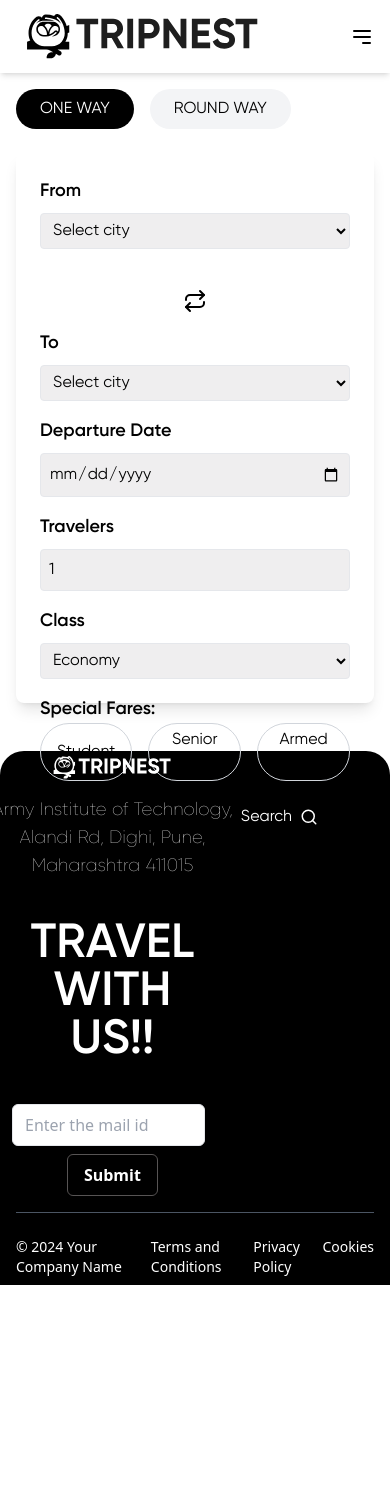
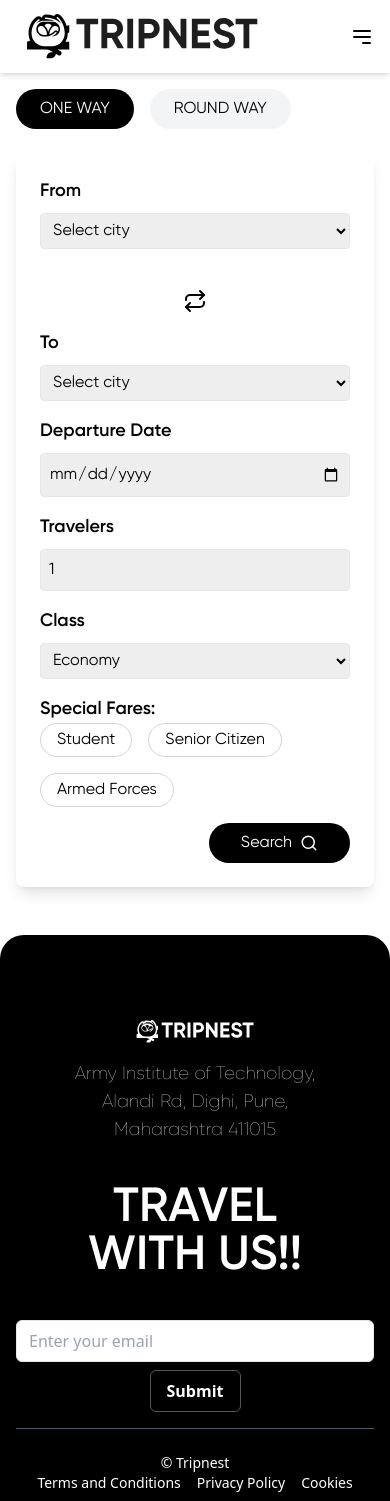
Before and after one commit to Pranav110904/Tripnest, a React (Vite) app in the folder Frontend/: page /searchFlights in a window 390 px wide. Before the commit the page ends 1285 px from the top, so only its background shows below. Built offline with nearby package versions, Linux system fonts and the light colour scheme.

Commit message:
responsiviness 1

```diff
--- a/Frontend/src/Components/FlightSearch.jsx
+++ b/Frontend/src/Components/FlightSearch.jsx
@@ -95,7 +95,7 @@ const FlightSearch = () => {
       </div>
 
       {/* Search Form */}
-      <div className="bg-white h-[550px] rounded-lg shadow-lg p-6 mb-8">
+      <div className="bg-white rounded-lg shadow-lg p-6 mb-8 overflow-auto">
         <div className="grid grid-cols-1 md:grid-cols-3 gap-4 mb-4">
           <div className="space-y-2">
             <label className="text-lg font-semibold text-black">From</label>
@@ -140,11 +140,10 @@ const FlightSearch = () => {
             <input
               type="date"
               className="w-full p-2 bg-[#efeeef] border rounded"
-            // Set the minimum date to today in yyyy-mm-dd format
               min={new Date().toISOString().split('T')[0]}
-            value={searchParams.departDate} // This should already be in yyyy-mm-dd format
+              value={searchParams.departDate}
               onChange={(e) =>
-              setSearchParams({...searchParams, departDate: e.target.value}) // e.target.value is already in yyyy-mm-dd
+                setSearchParams({...searchParams, departDate: e.target.value})
               }
             />
             {errors.departDate && <p className="text-red-500 text-lg font-semibold">{errors.departDate}</p>}
@@ -155,18 +154,16 @@ const FlightSearch = () => {
               <input
                 type="date"
                 className="w-full bg-[#efeeef] p-2 border rounded"
-              // Set the minimum date to the departure date or today
                 min={searchParams.departDate || new Date().toISOString().split('T')[0]}
-              value={searchParams.returnDate} // This should also be in yyyy-mm-dd format
+                value={searchParams.returnDate}
                 onChange={(e) =>
-                setSearchParams({...searchParams, returnDate: e.target.value}) // e.target.value is already in yyyy-mm-dd
+                  setSearchParams({...searchParams, returnDate: e.target.value})
                 }
               />
               {errors.returnDate && <p className="text-red-500 text-lg font-semibold">{errors.returnDate}</p>}
             </div>
           )}
         </div>
-
 
         <div className="grid grid-cols-1 md:grid-cols-2 gap-4 mb-4">
           <div className="space-y-2">
@@ -195,7 +192,7 @@ const FlightSearch = () => {
 
         <div className="mb-4">
           <label className="text-lg font-semibold text-black">Special Fares:</label>
-          <div className="flex gap-4">
+          <div className="flex gap-4 flex-wrap">
             {['Student', 'Senior Citizen', 'Armed Forces'].map((fare) => (
               <button
                 key={fare}
@@ -218,6 +215,7 @@ const FlightSearch = () => {
           <Search size={18} />
         </button>
       </div>
+
 
         {/* Filters and Listings */}
       <div className="col-span-3 space-y-4">
--- a/Frontend/src/Components/Footer.jsx
+++ b/Frontend/src/Components/Footer.jsx
@@ -2,18 +2,18 @@ import React from 'react';
 
 const Footer = () => {
   return (
-    <div>
-      <div className="bg-black px-4  rounded-t-3xl">
+    <div className="bg-black px-4 rounded-t-3xl">
       <div className="flex flex-col md:flex-row">
-          <section className="w-full md:w-[40%] flex flex-col justify-center gap-3 items-center">
-            <img src="/src/assets/logowhite.svg" alt="logo" className="w-32 md:w-auto" />
-            <pre className="font-gilroy text-white text-lg md:text-xl font-extralight text-center">
+        <section className="w-full md:w-2/5 flex flex-col justify-center gap-3 items-center md:items-start text-center md:text-left">
+          <img src="/src/assets/logowhite.svg" alt="logo" className="w-32 mt-20 md:w-auto" />
+          <pre className="font-gilroy text-white text-lg md:text-xl font-extralight">
             Army Institute of Technology,<br />
             Alandi Rd, Dighi, Pune,<br />
             Maharashtra 411015
           </pre>
         </section>
-          <section className="w-full md:w-[60%] flex flex-col gap-10 pt-10 md:pt-20 items-center md:items-start">
+
+        <section className="w-full md:w-3/5 flex flex-col gap-10 pt-10 md:pt-20 items-center md:items-start">
           <p className='font-gilroy text-white font-semibold text-5xl md:text-9xl text-center md:text-left'>
             TRAVEL<br />
             WITH US!!
@@ -22,8 +22,8 @@ const Footer = () => {
           <div className="flex flex-col md:flex-row items-center w-full">
             <input
               type="text"
-                placeholder="Enter the mail id"
-                className="border rounded-md px-3 py-2 w-full md:w-[60%] mr-2 mb-2 md:mb-0"
+              placeholder="Enter your email"
+              className="border rounded-md px-3 py-2 w-full md:w-[60%] mb-2 md:mb-0"
             />
             <input
               type="submit"
@@ -33,14 +33,15 @@ const Footer = () => {
           </div>
         </section>
       </div>
+
       <hr className="border-t border-gray-600 my-4" /> {/* Bottom line */}
-        <div className="flex justify-between text-white text-sm  py-2">
-          <span>© 2024 Your Company Name</span>
-          <div className="flex space-x-4">
+
+      <div className="flex flex-col md:flex-row justify-between text-white text-sm py-2">
+        <span className="text-center md:text-left">© Tripnest</span>
+        <div className="flex justify-center md:justify-end space-x-4">
           <a href="/terms" className="hover:underline">Terms and Conditions</a>
           <a href="/privacy" className="hover:underline">Privacy Policy</a>
           <a href="/cookies" className="hover:underline">Cookies</a>
-          </div>
         </div>
       </div>
     </div>
--- a/Frontend/src/Components/LandingPageContent..jsx
+++ b/Frontend/src/Components/LandingPageContent..jsx
@@ -1,21 +1,22 @@
 import React from 'react';
-import { Play, ChevronLeft, ChevronRight, MoveUp } from 'lucide-react';
+import { Play } from 'lucide-react';
+import { useNavigate } from 'react-router-dom';
 
 const LandingPageContent = () => {
   const destinations = [
     { name: 'Udaipur', rating: '4.5/5', image: 'src/assets/udaipur.jpg' },
     { name: 'Agra', rating: '4.8/5', image: 'src/assets/agra.png' },
     { name: 'New Delhi', rating: '4.6/5', image: 'src/assets/Newdelhi.png' },
-
   ];
 
+  const navigate = useNavigate();
   return (
     <main className="min-h-screen">
       {/* Hero Section */}
       <section className="relative h-[800px] w-full overflow-hidden rounded-3xl mx-auto my-4 max-w-[90%]">
         {/* Video Background */}
         <video
-          className="absolute inset-0 w-full h-full -z-10  object-cover"
+          className="absolute inset-0 w-full h-full object-cover -z-10"
           src="src/assets/landingvideo.mp4"
           autoPlay
           loop
@@ -35,7 +36,10 @@ const LandingPageContent = () => {
                 Flight!
               </h1>
               <div className="flex space-x-4">
-                <button className="px-6 py-3 bg-black -z-10  font-gilroy text-white rounded-full font-semibold hover:bg-gray-900 transition-colors">
+                <button
+                  onClick={() => navigate('/searchFlights')}
+                  className="px-6 py-3 bg-black z-10 font-gilroy text-white rounded-full font-semibold hover:bg-gray-900 transition-colors"
+                >
                   BOOK A TICKET NOW
                 </button>
                 <button className="w-12 h-12 bg-white/10 rounded-full flex items-center justify-center hover:bg-white/20 transition-colors">
@@ -48,20 +52,19 @@ const LandingPageContent = () => {
       </section>
 
       {/* Partner Logos Section */}
-      <section className="max-w-7xl mx-auto py-12">
+      <section className="max-w-7xl mx-auto py-12 hidden md:block"> {/* Added hidden md:block for responsive visibility */}
         <div className="flex items-center justify-between px-8">
           <div className="flex items-center space-x-4">
             <span className="font-medium font-gilroy">Handels</span>
             <div className="flex space-x-2">
-
-              <span><img src='src/assets/facebook.png'></img></span>
-              <span><img src='src/assets/instagram.png'></img></span>
+              <span><img src='src/assets/facebook.png' alt="Facebook" /></span>
+              <span><img src='src/assets/instagram.png' alt="Instagram" /></span>
             </div>
           </div>
           <img src="src/assets/airbnb.png" alt="Airbnb" className="h-10 object-contain" />
           <img src="/src/assets/Booking.com.png" alt="Booking.com" className="h-8 object-contain" />
           <img src="/src/assets/Trivago.png" alt="Trivago" className="h-8 object-contain" />
-          <img src="/src/assets/Ixigo.png" alt="ixigo" className="h-8 object-contain" />
+          <img src="/src/assets/Ixigo.png" alt="Ixigo" className="h-8 object-contain" />
         </div>
       </section>
 
@@ -74,7 +77,7 @@ const LandingPageContent = () => {
           </div>
         </div>
 
-        <div className="grid grid-cols-3 gap-6">
+        <div className="grid grid-cols-1 sm:grid-cols-2 lg:grid-cols-3 gap-6"> {/* Made the grid responsive */}
           {destinations.map((dest, index) => (
             <div key={index} className="rounded-3xl overflow-hidden">
               <div className="relative h-64">
@@ -98,15 +101,12 @@ const LandingPageContent = () => {
 
       {/* Journey Section */}
       <section className="max-w-7xl mx-auto py-16 px-8 text-center">
-        <h2 className="text-4xl font-semibold mb-4 font-gilroy ">Journey To The Skies Made Simple!</h2>
+        <h2 className="text-4xl font-semibold mb-4 font-gilroy">Journey To The Skies Made Simple!</h2>
         <p className="text-gray-600 max-w-2xl mx-auto font-gilroy">
           With our easy booking process and seamless travel solutions, your next
           adventure is just a few clicks away.
         </p>
       </section>
-
-
-
     </main>
   );
 };
--- a/Frontend/src/Components/Navbar.jsx
+++ b/Frontend/src/Components/Navbar.jsx
@@ -3,6 +3,7 @@ import { NavLink, Link } from 'react-router-dom';
 import logo from '../assets/logo.svg';
 import { gsap } from 'gsap';
 import {useGSAP} from '@gsap/react'
+import { useNavigate } from 'react-router-dom';
 const Navbar = () => {
   // State to control the mobile menu visibility
   const [isMenuOpen, setIsMenuOpen] = useState(false);
@@ -12,7 +13,7 @@ const Navbar = () => {
   const toggleMenu = () => {
     setIsMenuOpen(!isMenuOpen);
   };
-
+  const navigate = useNavigate();
   // GSAP animation for opening and closing the menu
   useGSAP(() => {
     if (isMenuOpen) {
@@ -75,8 +76,8 @@ const Navbar = () => {
           QUERY SUPPORT
           </NavLink>
         </div>
-        <Link to="/book-now" className="hidden lg:block">
-          <button className="bg-black text-white font-semibold py-2 px-4 rounded-xl hover:bg-gray-700 font-gilroy">
+        <Link to="/searchFlights" className="hidden lg:block">
+          <button  className="bg-black text-white font-semibold py-2 px-4 rounded-xl hover:bg-gray-700 font-gilroy">
             BOOK NOW
           </button>
         </Link>
@@ -91,7 +92,7 @@ const Navbar = () => {
       {/* Mobile Menu */}
       <div
         ref={menuRef}
-        className={`lg:hidden bg-white shadow-md absolute top-0 right-0 h-full w-2/3 transition-transform ${isMenuOpen ? 'block' : 'hidden'}`}
+        className={`lg:hidden bg-white shadow-md z-50 absolute top-0 right-0 h-full w-2/3 transition-transform ${isMenuOpen ? 'block' : 'hidden'}`}
         style={{ transform: 'translateX(100%)' }} // Initially hidden off the screen
       >
         <div className="flex justify-between items-center  px-4 py-3">
```
Lines whose indentation alone changed are shown as unchanged.
